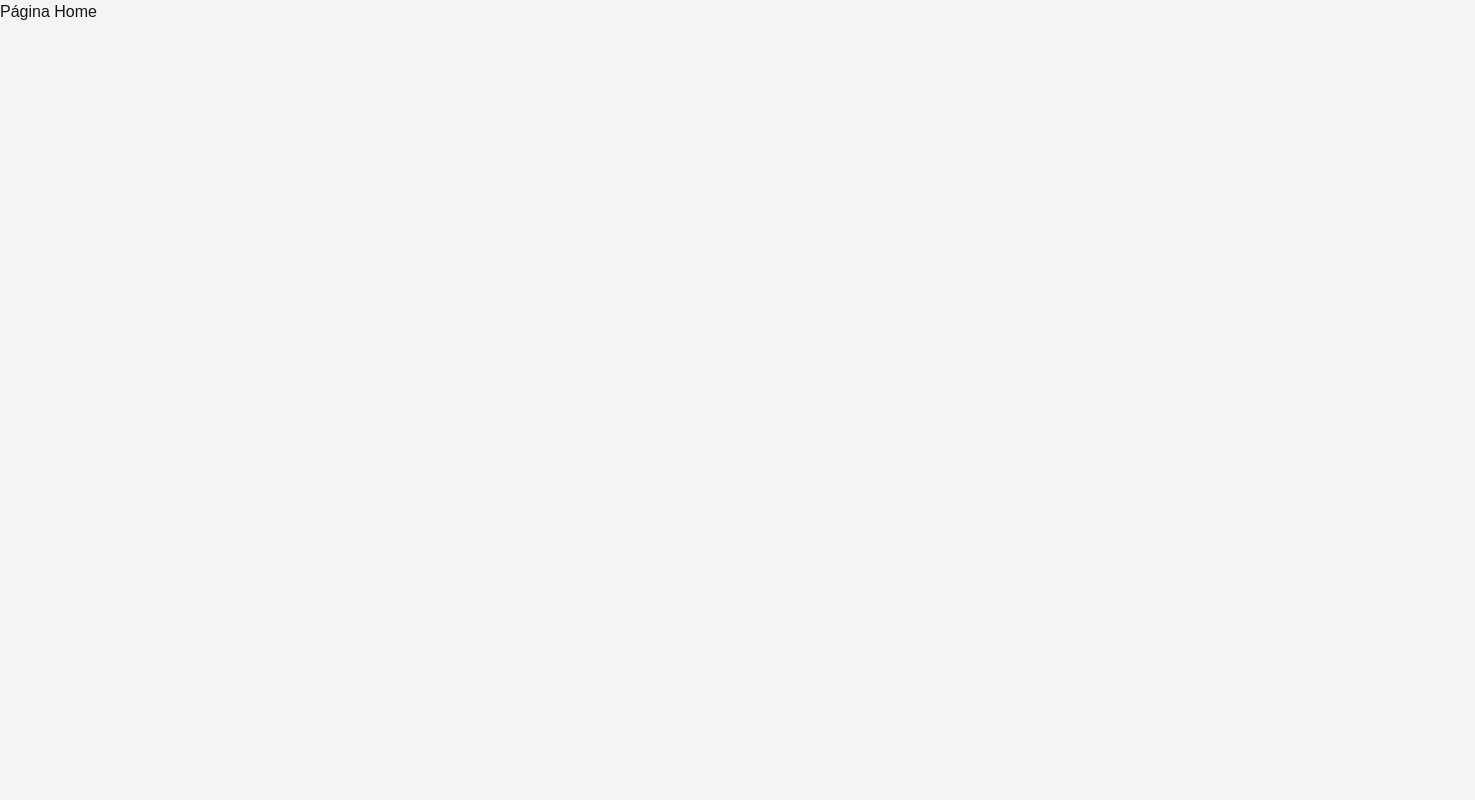
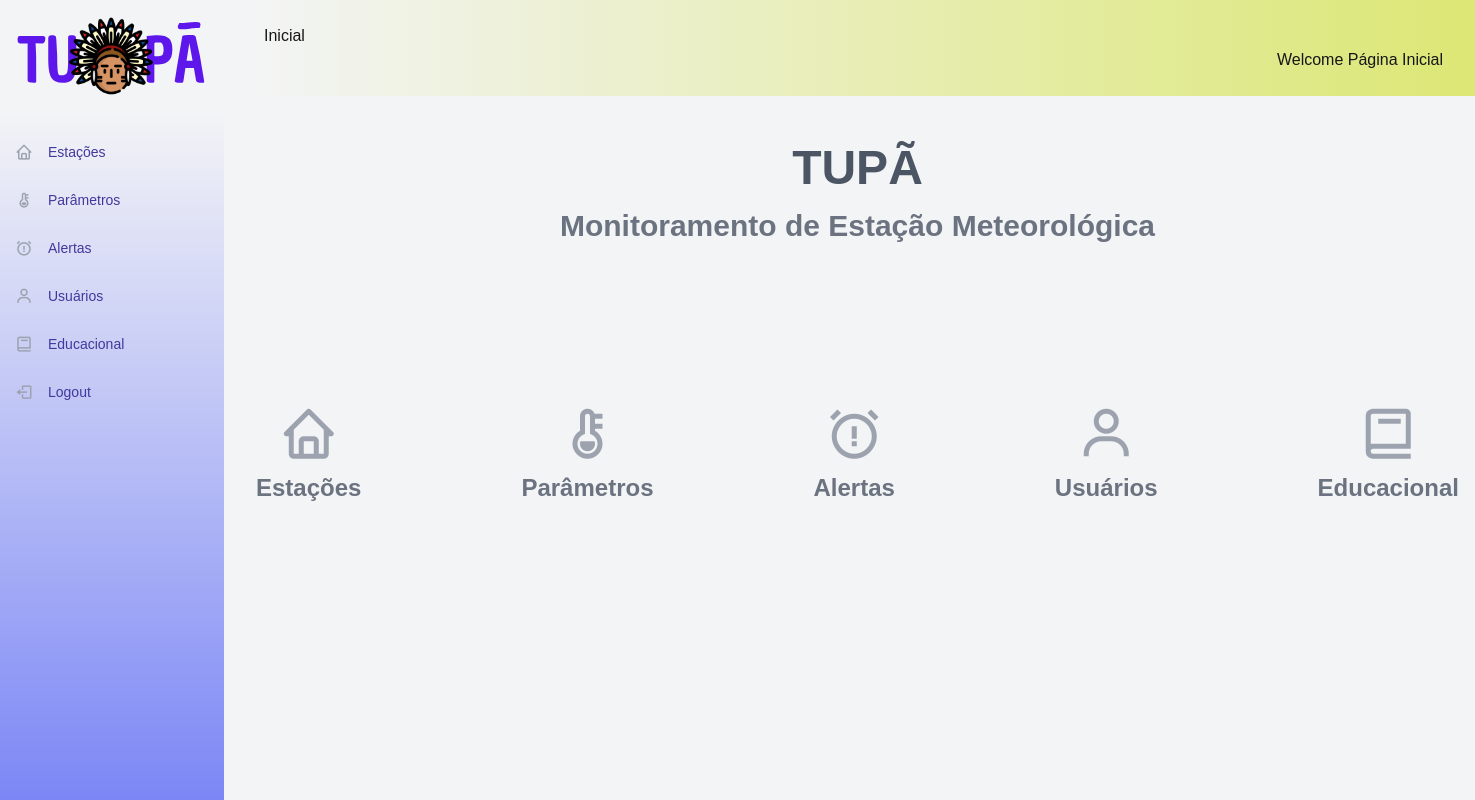
Before and after one commit to Grupo-Syntax-Squad/Tupan-Front, a Next.js app in the folder tupan/: page / in a window 1280 px wide. Shown: the whole page, 1475 px wide, since content can reach past the window. Built offline with nearby package versions, Linux system fonts and the light colour scheme.

Commit message:
func: inicial - 14
Pagina Inicial - Front

```diff
--- /dev/null
+++ b/tupan/src/app/inicial/page.tsx
@@ -0,0 +1,61 @@
+"use client";
+
+import { MenuLateral } from "@/components/menu-lateral";
+import { NavTop } from "@/components/nav-top";
+import Link from "next/link"; // Importando o Link do Next.js
+
+const menuData = [
+  { nome: "Estações", path: "/estacoes", icone: "bx bx-home" },
+  { nome: "Parâmetros", path: "/parametros", icone: "bx bxs-thermometer" },
+  { nome: "Alertas", path: "/alertas", icone: "bx bx-alarm-exclamation" },
+  { nome: "Usuários", path: "/usuarios", icone: "bx bx-user" },
+  { nome: "Educacional", path: "/educacional", icone: "bx bx-book" },
+  { nome: "Logout", path: "/", icone: "bx bx-log-out" },
+];
+
+export default function Inicial() {
+  return (
+    <div className="w-screen flex bg-gray-100">
+      {/* Menu lateral ocupando a lateral esquerda */}
+      <div className="w-fit pr-4 min-h-screen">
+        <MenuLateral menuData={menuData} />
+      </div>
+
+      {/* Conteúdo principal ocupando o resto da tela */}
+      <div className="w-full flex flex-col gap-4">
+        {/* Barra superior ocupando a parte superior da tela */}
+        <NavTop nome="Página Inicial" path="Inicial" />
+
+        <div className="p-4">
+          {/* Conteúdo da página inicial */}
+          <h1 className="mt-4 text-5xl font-bold flex justify-center text-gray-600">TUPÃ</h1>
+          <p className="mt-4 font-bold text-3xl flex justify-center text-gray-500">Monitoramento de Estação Meteorológica</p>
+
+          {/* Grid de ícones */}
+          <div className="flex justify-center mt-40 space-x-40">
+            <Link href="/estacoes" className="flex flex-col items-center cursor-pointer">
+              <i style={{ fontSize: '60px' }} className="bx bx-home text-gray-400"></i> {/* Ícone de Estações */}
+              <span className="mt-2 font-bold text-2xl text-gray-500">Estações</span>
+            </Link>
+            <Link href="/parametros" className="flex flex-col items-center cursor-pointer">
+              <i style={{ fontSize: '60px' }} className="bx bxs-thermometer text-gray-400"></i> {/* Ícone de Parâmetros */}
+              <span className="mt-2 font-bold text-2xl text-gray-500">Parâmetros</span>
+            </Link>
+            <Link href="/alertas" className="flex flex-col items-center cursor-pointer">
+              <i style={{ fontSize: '60px' }} className="bx bx-alarm-exclamation text-gray-400"></i> {/* Ícone de Alertas */}
+              <span className="mt-2 font-bold text-2xl text-gray-500">Alertas</span>
+            </Link>
+            <Link href="/usuarios" className="flex flex-col items-center cursor-pointer">
+              <i style={{ fontSize: '60px' }} className="bx bx-user text-gray-400"></i> {/* Ícone de Usuários */}
+              <span className="mt-2 font-bold text-2xl text-gray-500">Usuários</span>
+            </Link>
+            <Link href="/educacional" className="flex flex-col items-center cursor-pointer">
+              <i style={{ fontSize: '60px' }} className="bx bx-book text-gray-400"></i> {/* Ícone Educacional */}
+              <span className="mt-2 font-bold text-2xl text-gray-500">Educacional</span>
+            </Link>
+          </div>
+        </div>
+      </div>
+    </div>
+  );
+}
--- a/tupan/src/app/page.tsx
+++ b/tupan/src/app/page.tsx
@@ -1,5 +1,5 @@
+import Inicial from "./inicial/page";
+
 export default function Home() {
-    return (
-      <h1>Página Home</h1>
-    );
-  }
+  return <Inicial />;
+}
--- a/tupan/src/components/menu-lateral.tsx
+++ b/tupan/src/components/menu-lateral.tsx
@@ -1,5 +1,3 @@
-"use client";
-
 import { MenuLateralProps } from "@/types/interfaces";
 import Link from "next/link";
 import Image from "next/image";
@@ -18,14 +16,16 @@ export const MenuLateral = ({ menuData }: MenuLateralProps) => {
         <div className="flex flex-col w-56 h-full overflow-hidden">
           <div className="bg-transparent p-4">
             <div className="flex items-center justify-center h-20">
-              <Image src={LogoTupan} alt="Logo" priority width={200} height={100} />
+              {/* Envolvendo o logo com Link para redirecionar à página inicial */}
+              <Link href="/" passHref>
+                <Image src={LogoTupan} alt="Logo" priority width={200} height={100} />
+              </Link>
             </div>
           </div>
           <div className="bg-gradient-to-t min-h-full from-indigo-500">
             {/* Menu */}
             <ul className="flex flex-col py-4">
               {/* Mapeia cada item do menu */}
-
               {menuData.map((item, index) => (
                 <li key={index}>
                   <Link
```
Also changed, not shown: 1 other file (tests, documents, lock files or other folders).
